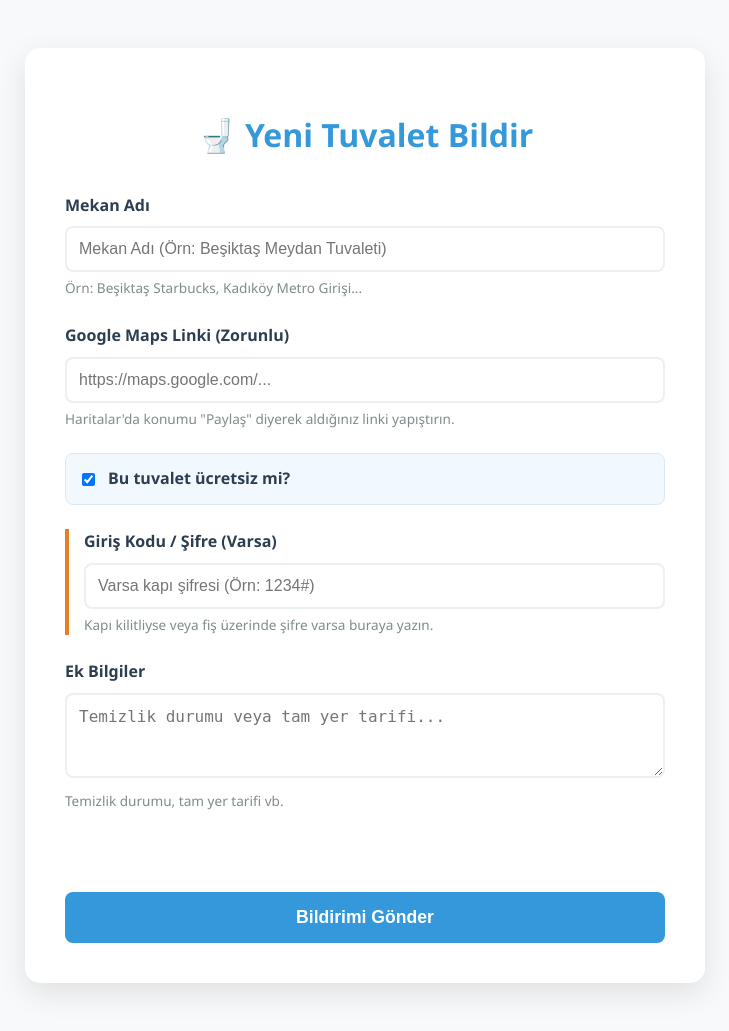
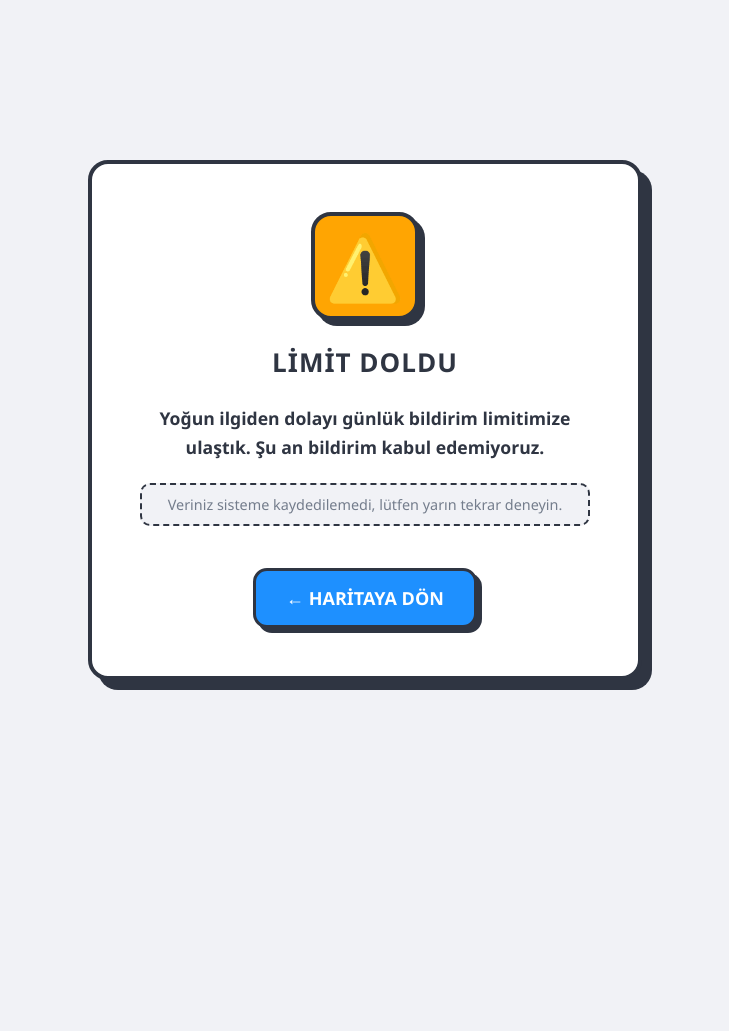
Before and after one commit to Bisbilge/freetoilets, a Django app: page /report/ in a window 1280 px wide. Shown: the whole page, without its empty margins (275-1004 px from the left). After the commit the page ends 690 px from the top, so only its background shows below. Run offline with Django 5.2, Linux system fonts and the light colour scheme; some libraries are stand-ins or nearby versions.

Commit message:
design: updated report and success pages to neobrutalist style

```diff
--- a/toilets/templates/report.html
+++ b/toilets/templates/report.html
@@ -2,129 +2,121 @@
 <html lang="tr">
 <head>
     <meta charset="UTF-8">
-    <meta name="viewport" content="width=device-width, initial-scale=1.0">
-    <title>Yeni Tuvalet Bildir | FreeToilet.org</title>
-    <script src="https://www.google.com/recaptcha/api.js" async defer></script>
+    <meta name="viewport" content="width=device-width, initial-scale=1.0, maximum-scale=1.0, user-scalable=no">
+    <title>İşlem Tamam! | freetoilets.org</title>
     <style>
-        body { font-family: 'Segoe UI', sans-serif; background-color: #f8f9fa; color: #2c3e50; line-height: 1.6; }
-        .container { max-width: 600px; margin: 3rem auto; background: white; padding: 2.5rem; border-radius: 15px; box-shadow: 0 10px 30px rgba(0,0,0,0.1); }
-        h1 { text-align: center; margin-bottom: 2rem; color: #3498db; }
-
-        .form-group { margin-bottom: 1.5rem; }
-        label { display: block; font-weight: bold; margin-bottom: 0.5rem; }
-
-        input[type="text"], input[type="url"], input[type="number"], textarea {
-            width: 100%; padding: 12px; border: 2px solid #ecf0f1; border-radius: 8px; font-size: 1rem; box-sizing: border-box; transition: 0.2s;
-        }
-        input:focus, textarea:focus { border-color: #3498db; outline: none; background-color: #fff; box-shadow: 0 0 8px rgba(52, 152, 219, 0.1); }
-
-        .help-text { font-size: 0.85rem; color: #7f8c8d; margin-top: 5px; }
-
-        .btn-submit {
-            width: 100%; padding: 15px; background: #3498db; color: white; border: none; border-radius: 8px;
-            font-size: 1.1rem; font-weight: bold; cursor: pointer; transition: 0.3s; margin-top: 1rem;
-        }
-        .btn-submit:hover { background: #2980b9; transform: translateY(-2px); }
-
-        .checkbox-group {
-            display: flex; align-items: center; gap: 10px; background: #f1f9ff; padding: 12px; border-radius: 8px; margin-bottom: 1.5rem; border: 1px solid #d6eaf8;
+        :root {
+            --primary: #FF4757;
+            --secondary: #1E90FF;
+            --success: #2ED573;
+            --warning: #FFA502;
+            --dark: #2F3542;
+            --bg-light: #F1F2F6;
         }
 
-        #price-section {
-            display: none;
-            border-left: 4px solid #3498db;
-            padding-left: 15px;
-            background: #fcfcfc;
-            padding-top: 5px;
-            padding-bottom: 5px;
+        body {
+            margin: 0; padding: 20px;
+            font-family: 'Segoe UI', Roboto, Helvetica, Arial, sans-serif;
+            background-color: var(--bg-light);
+            display: flex; justify-content: center; align-items: center;
+            height: 100vh; text-align: center;
         }
 
-        .code-section {
-            border-left: 4px solid #e67e22;
-            padding-left: 15px;
-            margin-top: 1.5rem;
+        .success-card {
+            background: white;
+            padding: 3rem;
+            border-radius: 20px;
+            border: 4px solid var(--dark);
+            box-shadow: 10px 10px 0px var(--dark);
+            max-width: 450px;
+            width: 100%;
         }
 
-        .captcha-container {
-            margin: 2rem 0;
-            display: flex;
-            flex-direction: column;
-            align-items: center;
+        /* Durum ikonları için neobrutalist kutu */
+        .icon-box {
+            font-size: 4rem;
+            width: 100px;
+            height: 100px;
+            line-height: 100px;
+            margin: 0 auto 1.5rem;
+            background: white;
+            border: 4px solid var(--dark);
+            border-radius: 20px;
+            box-shadow: 6px 6px 0px var(--dark);
         }
 
-        .error-list { color: #e74c3c; font-size: 0.85rem; list-style: none; padding: 0; margin-top: 5px; }
+        h1 {
+            color: var(--dark);
+            margin-bottom: 1.5rem;
+            font-weight: 900;
+            text-transform: uppercase;
+            letter-spacing: 1px;
+            font-size: 26px;
+        }
+
+        p {
+            font-size: 1.1rem;
+            font-weight: 600;
+            color: var(--dark);
+            line-height: 1.6;
+            margin-bottom: 2rem;
+        }
+
+        .limit-info {
+            font-size: 0.9rem;
+            color: #747D8C;
+            background: #F1F2F6;
+            padding: 10px;
+            border-radius: 10px;
+            border: 2px dashed var(--dark);
+            margin-top: -10px;
+            margin-bottom: 20px;
+        }
+
+        a {
+            display: inline-block;
+            background: var(--secondary);
+            color: white;
+            padding: 15px 30px;
+            border-radius: 14px;
+            text-decoration: none;
+            font-weight: 900;
+            font-size: 18px;
+            text-transform: uppercase;
+            border: 3px solid var(--dark);
+            box-shadow: 5px 5px 0px var(--dark);
+            transition: all 0.15s ease-in-out;
+        }
+
+        a:hover {
+            transform: translateY(4px) translateX(4px);
+            box-shadow: 0px 0px 0px var(--dark);
+            background-color: #1a7fe3;
+        }
+
+        /* Renk varyasyonları */
+        .success-theme { background-color: var(--success); }
+        .warning-theme { background-color: var(--warning); }
+
     </style>
 </head>
 <body>
-    <div class="container">
-        <h1>🚽 Yeni Tuvalet Bildir</h1>
-        <form method="post">
-            {% csrf_token %}
+    <div class="success-card">
+        {% if mail_sent %}
+            <div class="icon-box success-theme">✅</div>
+            <h1>Bildirim Alındı!</h1>
+            <p>Harika! Katkın için çok teşekkürler. Bildirimin kontrollerden sonra haritaya eklenecektir.</p>
+        {% else %}
+            <div class="icon-box warning-theme">⚠️</div>
+            <h1>Limit Doldu</h1>
+            <p>Yoğun ilgiden dolayı günlük bildirim limitimize ulaştık. Şu an bildirim kabul edemiyoruz.</p>
+            <div class="limit-info">
+                Veriniz sisteme kaydedilemedi, lütfen yarın tekrar deneyin.
+            </div>
+        {% endif %}
 
-            <div class="form-group">
-                <label for="id_name">Mekan Adı</label>
-                {{ form.name }}
-                <p class="help-text">Örn: Beşiktaş Starbucks, Kadıköy Metro Girişi...</p>
-            </div>
-
-            <div class="form-group">
-                <label for="id_maps_url">Google Maps Linki (Zorunlu)</label>
-                {{ form.maps_url }}
-                <p class="help-text">Haritalar'da konumu "Paylaş" diyerek aldığınız linki yapıştırın.</p>
-            </div>
-
-            <div class="form-group checkbox-group">
-                {{ form.is_free }}
-                <label for="id_is_free" style="margin: 0; cursor: pointer;">Bu tuvalet ücretsiz mi?</label>
-            </div>
-
-            <div class="form-group" id="price-section">
-                <label for="id_price">Kullanım Ücreti (₺)</label>
-                {{ form.price }}
-                <p class="help-text">Yaklaşık tutarı rakam olarak giriniz.</p>
-            </div>
-
-            <div class="form-group code-section">
-                <label for="id_code">Giriş Kodu / Şifre (Varsa)</label>
-                {{ form.code }}
-                <p class="help-text">Kapı kilitliyse veya fiş üzerinde şifre varsa buraya yazın.</p>
-            </div>
-
-            <div class="form-group">
-                <label for="id_description">Ek Bilgiler</label>
-                {{ form.description }}
-                <p class="help-text">Temizlik durumu, tam yer tarifi vb.</p>
-            </div>
-
-            <div class="captcha-container">
-                {{ form.captcha }}
-                {% if form.captcha.errors %}
-                    <ul class="error-list">
-                        {% for error in form.captcha.errors %}
-                            <li>{{ error }}</li>
-                        {% endfor %}
-                    </ul>
-                {% endif %}
-            </div>
-
-            <button type="submit" class="btn-submit">Bildirimi Gönder</button>
-        </form>
+        <br>
+        <a href="/">← Haritaya Dön</a>
     </div>
-
-    <script>
-        const isFreeCheckbox = document.querySelector('#id_is_free');
-        const priceSection = document.querySelector('#price-section');
-
-        function togglePrice() {
-            if (!isFreeCheckbox.checked) {
-                priceSection.style.display = 'block';
-            } else {
-                priceSection.style.display = 'none';
-            }
-        }
-
-        isFreeCheckbox.addEventListener('change', togglePrice);
-        window.addEventListener('load', togglePrice);
-    </script>
 </body>
 </html>
```
Also changed, not shown: toilets/templates/success.html (+104 -22 lines).
